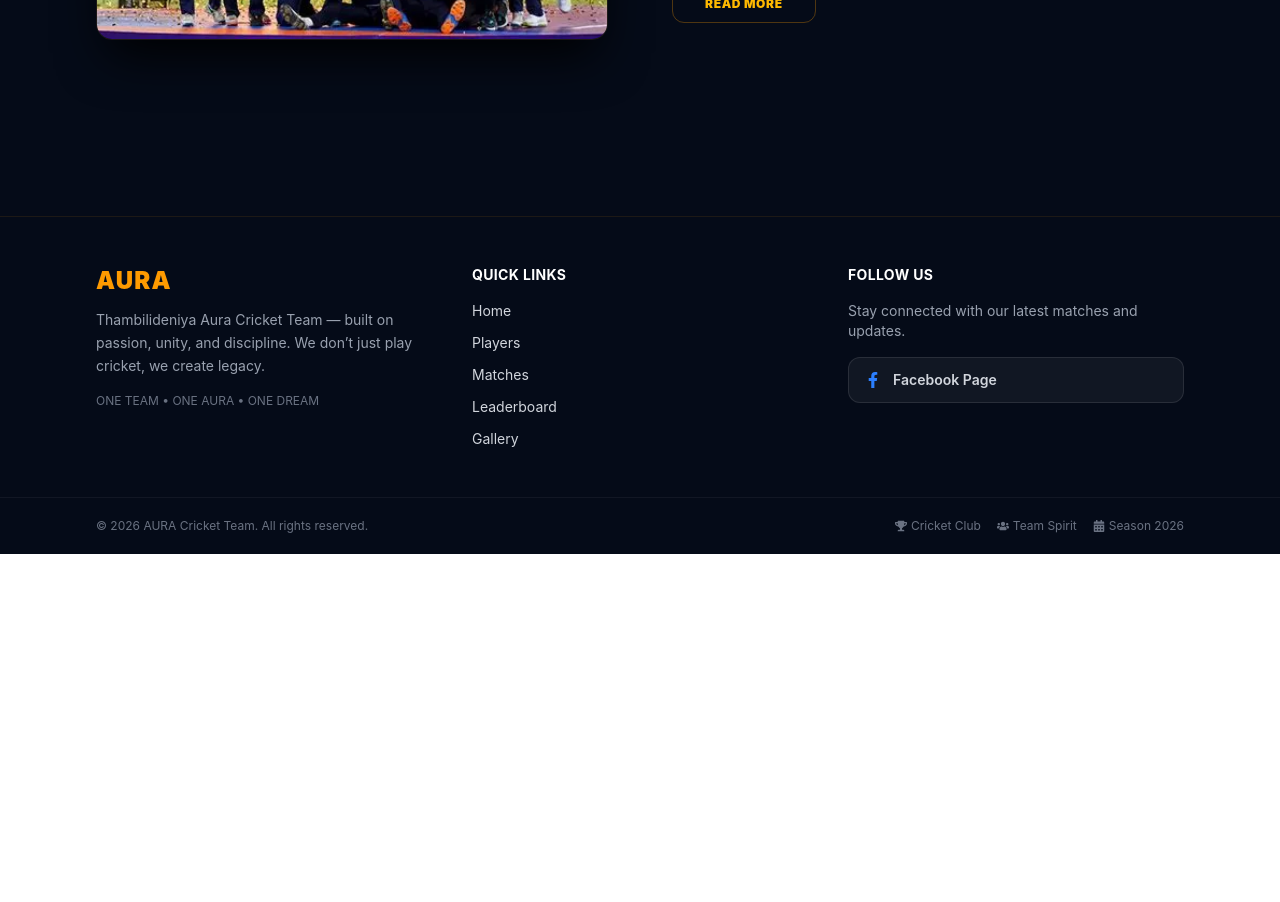
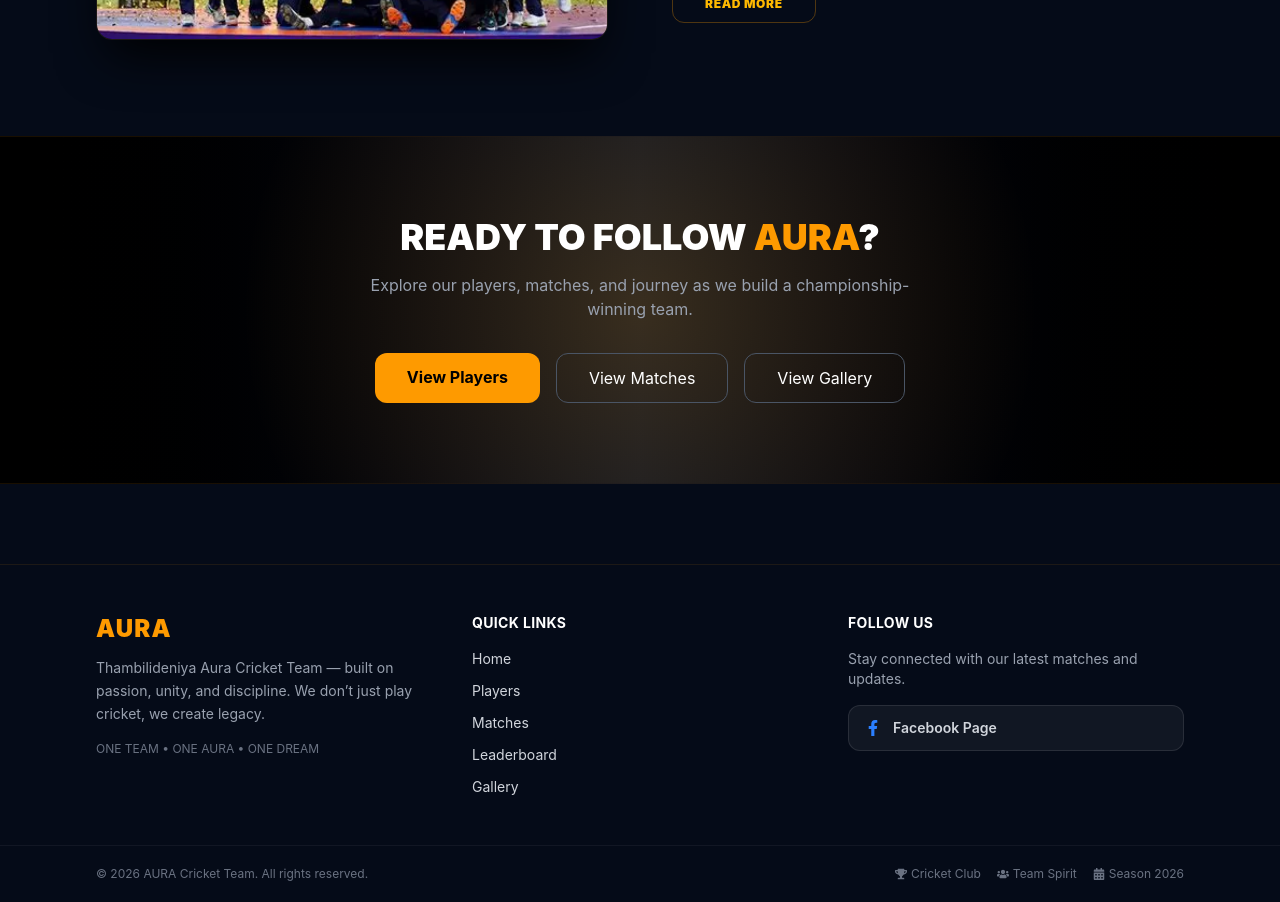
Before and after one commit to Manjitha-MK/ct-frontend, a React (Vite) app: page / in a window 1280 px wide. Shown: the part 1180-2082 px from the top of the page. Before the commit the page ends 1734 px from the top, so only its background shows below. Built offline with nearby package versions, Linux system fonts and the light colour scheme; no server answers.

Commit message:
Adding CTASection to Home page

```diff
--- a/src/Players/HomePage.jsx
+++ b/src/Players/HomePage.jsx
@@ -5,6 +5,7 @@ import CoverImg from "../assets/coverimg.jpg";
 import winImg from "../assets/win.webp";
 import { Link } from "react-router-dom";
 import Footer from "../components/Footer";
+import CTASection from "../components/CTASectuion";
 
 const Homepage = () => {
   return (
@@ -100,6 +101,7 @@ const Homepage = () => {
           </button>
         </div>
       </section>
+      <CTASection />
       <Footer />
     </div>
   );
```
